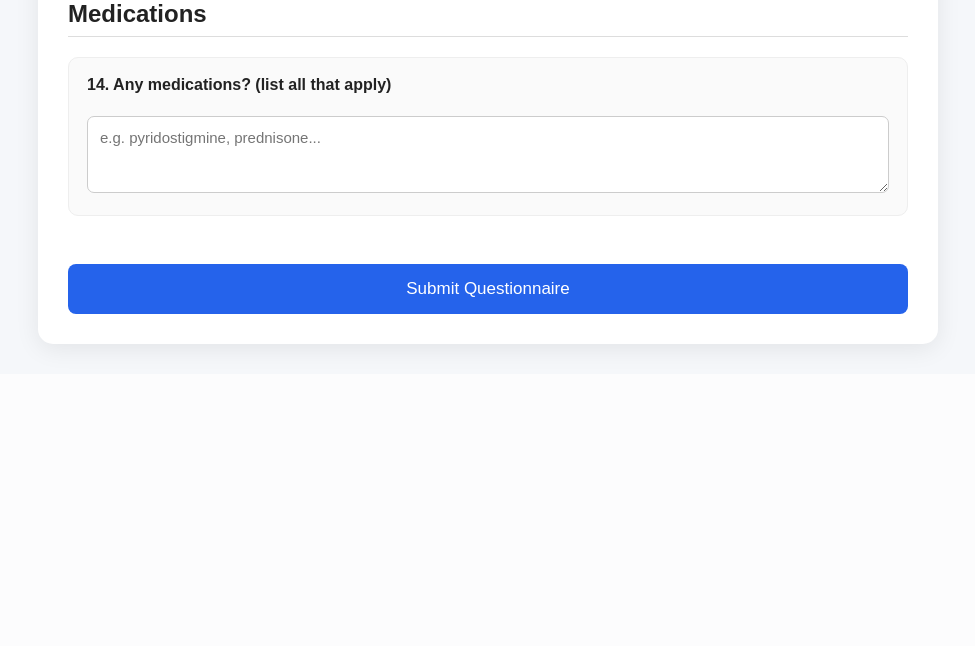
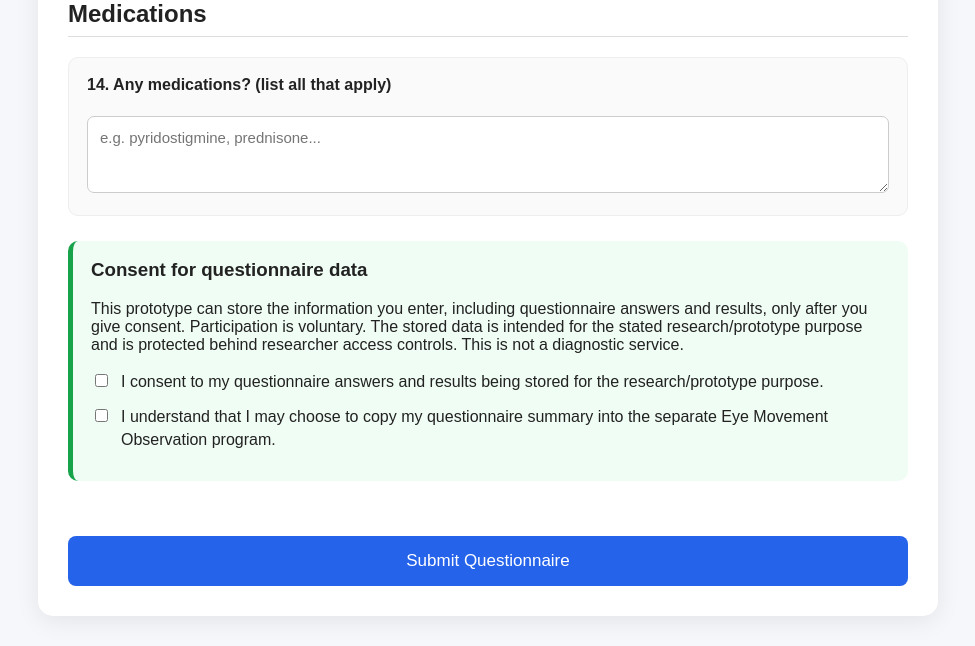
Before and after one commit to amairaparasharxx-eng/MG-Screening-v2, a Flask app: page / in a window 1280 px wide. Shown: the part 2105-2751 px from the top of the page, without its empty margins (152-1127 px from the left). Before the commit the page ends 2460 px from the top, so only its background shows below. Run offline with Flask 3, Linux system fonts and the light colour scheme.

Commit message:
Add consent, summary copy, and eye-tracking handoff

```diff
--- a/templates/index.html
+++ b/templates/index.html
@@ -269,6 +269,39 @@
             border-bottom: 1px solid #eee;
         }
 
+        .consent-card {
+            background: #f0fdf4;
+            border-left: 5px solid #16a34a;
+            padding: 18px;
+            border-radius: 10px;
+            margin: 25px 0;
+        }
+        .consent-card label {
+            display: flex;
+            gap: 10px;
+            align-items: flex-start;
+            margin: 12px 0;
+            line-height: 1.45;
+        }
+        .consent-card input[type="checkbox"] {
+            margin-top: 4px;
+            flex: 0 0 auto;
+        }
+        .transfer-card {
+            background: #eef4ff;
+            border-left: 5px solid #2563eb;
+            padding: 18px;
+            border-radius: 10px;
+            margin-top: 25px;
+        }
+        .transfer-card button {
+            margin-top: 12px;
+        }
+        .transfer-status {
+            margin-top: 10px;
+            font-weight: bold;
+        }
+
     </style>
 
 </head>
@@ -323,6 +356,25 @@
         <div class="question">
             <p class="qtext">14. Any medications? (list all that apply)</p>
             <textarea id="q14" name="q14" rows="3" placeholder="e.g. pyridostigmine, prednisone..."></textarea>
+        </div>
+
+        <div class="consent-card">
+            <h3>Consent for questionnaire data</h3>
+            <p>
+                This prototype can store the information you enter, including
+                questionnaire answers and results, only after you give consent.
+                Participation is voluntary. The stored data is intended for the
+                stated research/prototype purpose and is protected behind
+                researcher access controls. This is not a diagnostic service.
+            </p>
+            <label>
+                <input type="checkbox" id="consent-data">
+                <span>I consent to my questionnaire answers and results being stored for the research/prototype purpose.</span>
+            </label>
+            <label>
+                <input type="checkbox" id="consent-transfer">
+                <span>I understand that I may choose to copy my questionnaire summary into the separate Eye Movement Observation program.</span>
+            </label>
         </div>
 
         <button type="submit">Submit Questionnaire</button>
@@ -405,6 +457,14 @@
         <div id="medicationContainer"></div>
 
         <div class="disclaimer" id="finalDisclaimer" style="margin-top: 25px;"></div>
+
+        <div id="transferCard" class="transfer-card" style="display:none;">
+            <h3>Continue with Eye Movement Observation</h3>
+            <p id="transferMessage"></p>
+            <button type="button" id="copySummaryButton">Copy summary data</button>
+            <button type="button" id="eyeTrackingButton" style="display:none;">Open Eye Movement Observation</button>
+            <p id="transferStatus" class="transfer-status"></p>
+        </div>
 
     </div>
 
@@ -518,11 +578,21 @@
 
         });
 
+        const consentBox = document.getElementById("consent-data");
+        if (!consentBox.checked) {
+            alert("Please give consent before submitting the questionnaire.");
+            return;
+        }
+
+        const consentTimestamp = new Date().toISOString();
+
         const payload = {
             name: document.getElementById("q1").value,
             age: document.getElementById("q2").value,
             medications: document.getElementById("q14").value,
-            answers: answers
+            answers: answers,
+            consent: true,
+            consentTimestamp: consentTimestamp
         };
 
         const response = await fetch("/api/analyze", {
@@ -659,6 +729,44 @@
             }
         });
 
+        const transferCard = document.getElementById("transferCard");
+        const transferMessage = document.getElementById("transferMessage");
+        const copyButton = document.getElementById("copySummaryButton");
+        const eyeButton = document.getElementById("eyeTrackingButton");
+        const transferStatus = document.getElementById("transferStatus");
+
+        transferCard.style.display = "block";
+        transferStatus.textContent = "";
+
+        if (data.scores.totalScore > 70) {
+            transferMessage.textContent =
+                "Your questionnaire score is above the prototype handoff threshold. You can copy your questionnaire summary and continue to the Eye Movement Observation program.";
+        } else {
+            transferMessage.textContent =
+                "You can still copy your questionnaire summary for your own records. The Eye Movement Observation handoff is shown only when the questionnaire score is above 70/110.";
+            eyeButton.style.display = "none";
+        }
+
+        copyButton.onclick = async () => {
+            try {
+                await navigator.clipboard.writeText(JSON.stringify(data.transferPackage));
+                transferStatus.textContent = "Summary data copied. You can paste it into the Eye Movement Observation program.";
+            } catch (err) {
+                const text = JSON.stringify(data.transferPackage);
+                window.prompt("Copy this summary data:", text);
+            }
+        };
+
+        if (data.scores.totalScore > 70 && data.eyeTrackingUrl) {
+            eyeButton.style.display = "block";
+            eyeButton.onclick = () => {
+                window.open(data.eyeTrackingUrl, "_blank", "noopener,noreferrer");
+            };
+        } else if (data.scores.totalScore > 70) {
+            transferStatus.textContent =
+                "The Eye Movement Observation link has not been configured yet. Copy the summary data now; the link can be enabled with the EYE_TRACKING_URL server setting.";
+        }
+
         document.getElementById("results").scrollIntoView({ behavior: "smooth" });
 
     }
```
